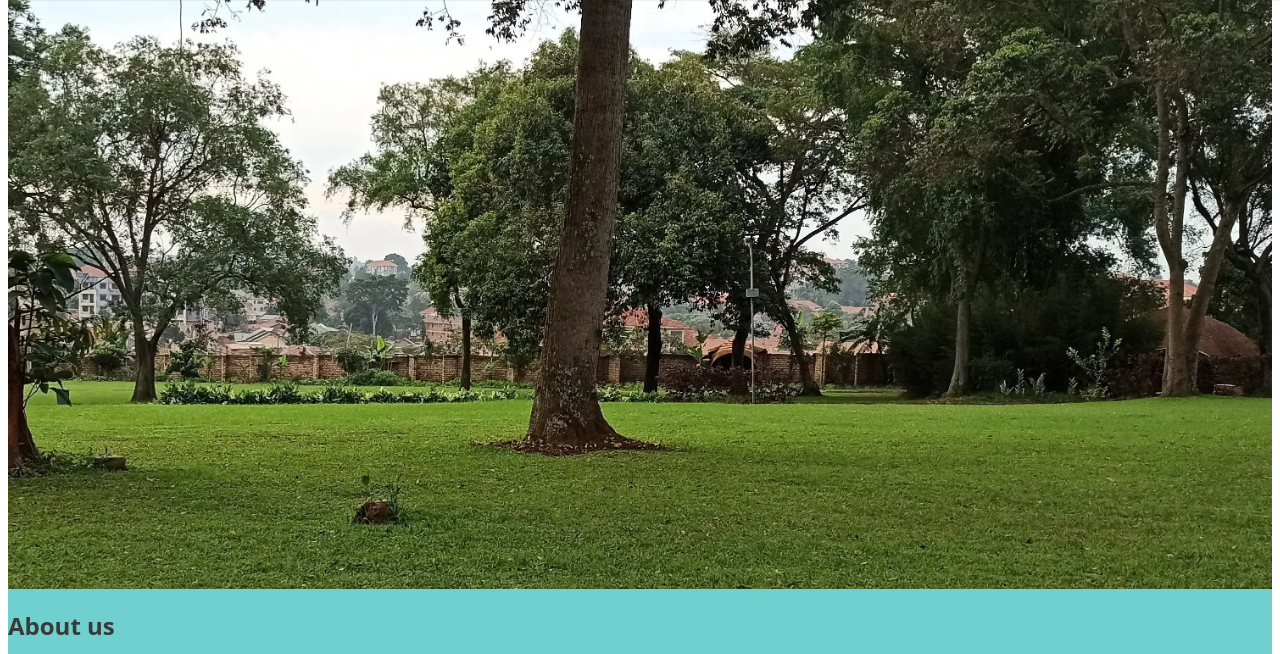
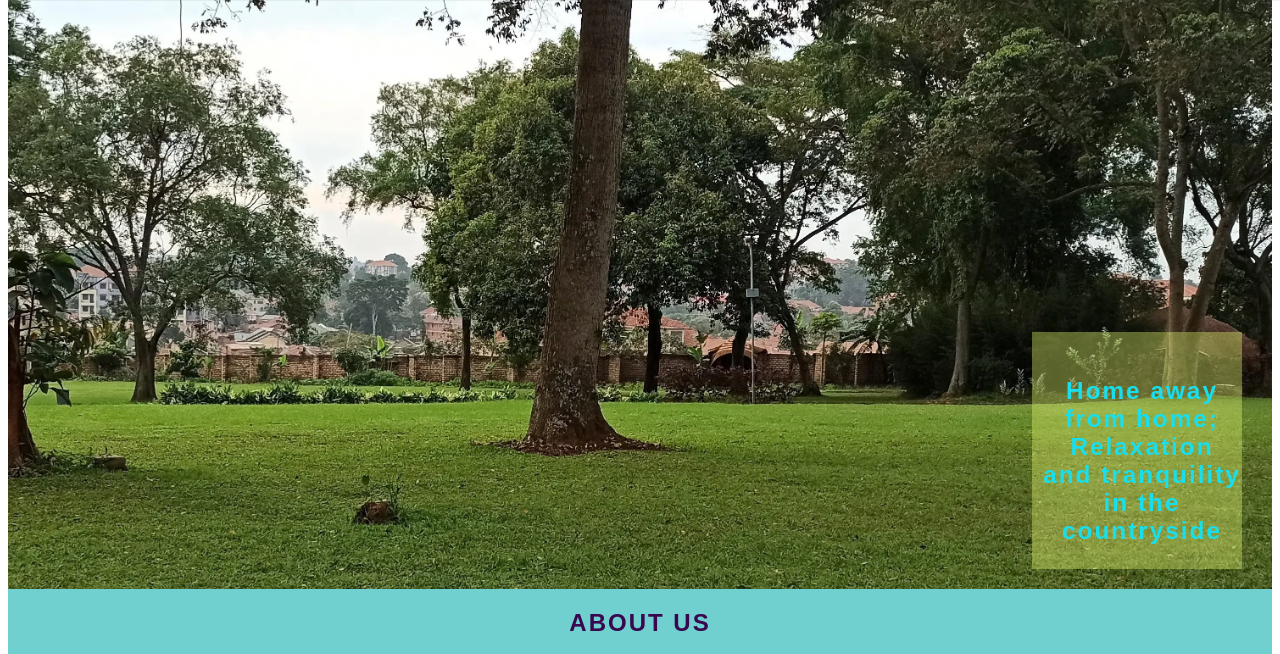
Before and after one commit to Kenarina/Owens-Homestay-Resort, a plain HTML site: page index.html in a window 1280 px wide. Shown: the part 98-752 px from the top of the page. Drawn offline with Linux system fonts and the light colour scheme.

Commit message:
add cover text to welcome image

```diff
--- a/assets/css/style.css
+++ b/assets/css/style.css
@@ -19,6 +19,14 @@ body {
     font-family: 'Open Sans', sans-serif;
 }
 
+h1, h2, h3 {
+    font-family: 'Oswald', sans-serif;
+    text-transform: uppercase;
+    letter-spacing: 2px;
+    color: rgb(57, 7, 78);
+    text-align: center;
+}
+
 /*Header*/
 header {
     background-color: rgb(37, 209, 109);
@@ -30,20 +38,11 @@ header {
     display: flex;
     justify-content: space-between;
     align-items: baseline;
-    margin-top: 0%;
 }
 
 header a {
     text-decoration: none;
     color: inherit;
-}
-
-h1 {
-    font-family: 'Oswald', sans-serif;
-    text-transform: uppercase;
-    letter-spacing: 2px;
-    color: rgb(57, 7, 78);
-    text-align: center;
 }
 
 #menu {
@@ -100,8 +99,25 @@ main {
     height: 600px;
     width: 100%;
     background: url("../Images/home/welcome.webp") no-repeat center center/cover;
+    position: relative;
 }
 
+#cover-text {
+    /* Final rgba value sets the opacity so it is semi-transparent */
+    background-color: rgba(221, 241, 107, 0.4);
+    font-size: 130%;
+    position: absolute;
+    bottom: 20px;
+    width: 80%;
+    min-height: 200px;
+    padding-top: 20px;
+    padding-left: 10px;;
+}
+
+#cover-text > h3 {
+    color: #19deec;
+    text-transform: initial;
+}
 
 /*Footer*/
 #social-networks {
@@ -159,6 +175,13 @@ main {
         /* Push main content down below larger header */
         margin-top: 79px;
     }
+ /* Welcome image */
+ #cover-text {
+    width: 200px;
+    right: 30px;
+
+}
+
 }
 
 /* Large devices (laptops and desktops, 992px and up) */
--- a/index.html
+++ b/index.html
@@ -42,7 +42,10 @@
 
     <!--Main Content -->
     <main>
-        <section id="welcome" ></section>
+        <section id="welcome" >
+            <div id="cover-text">
+                <h3>Home away from home; Relaxation and tranquility in the countryside</h3>
+        </section>
         <!--About us section starts here-->
 
         <section id="about">
```
